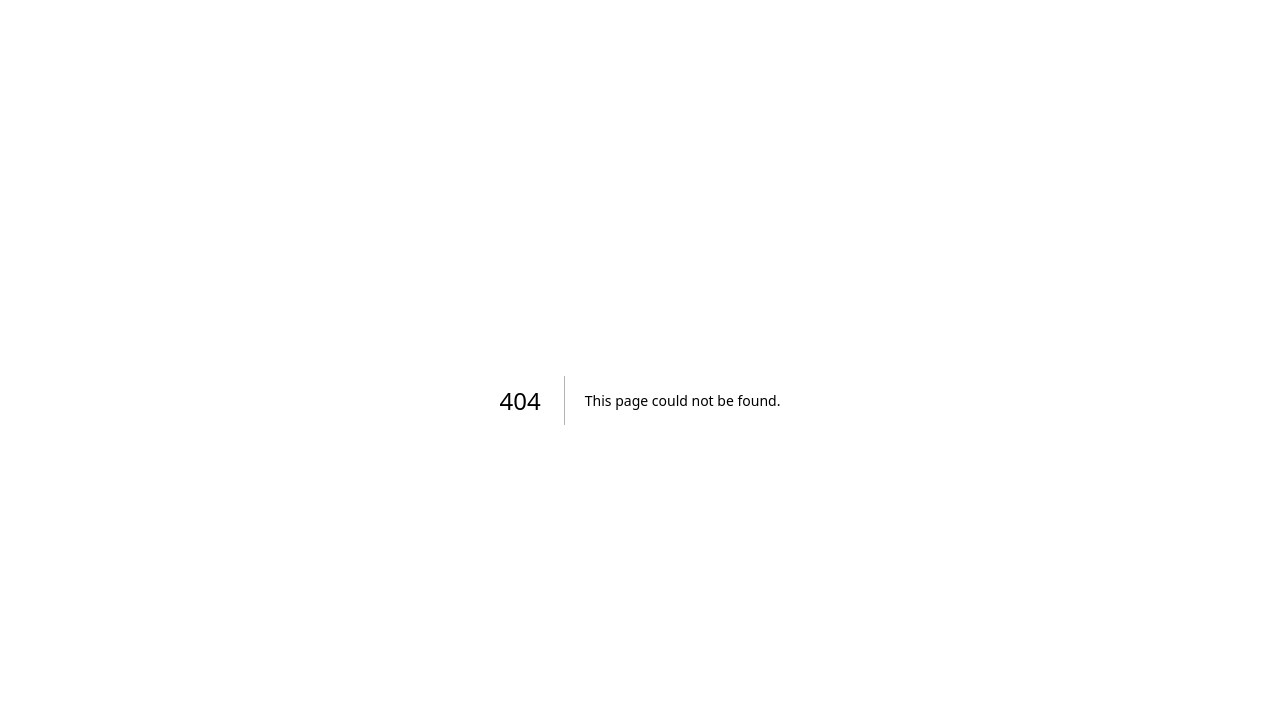
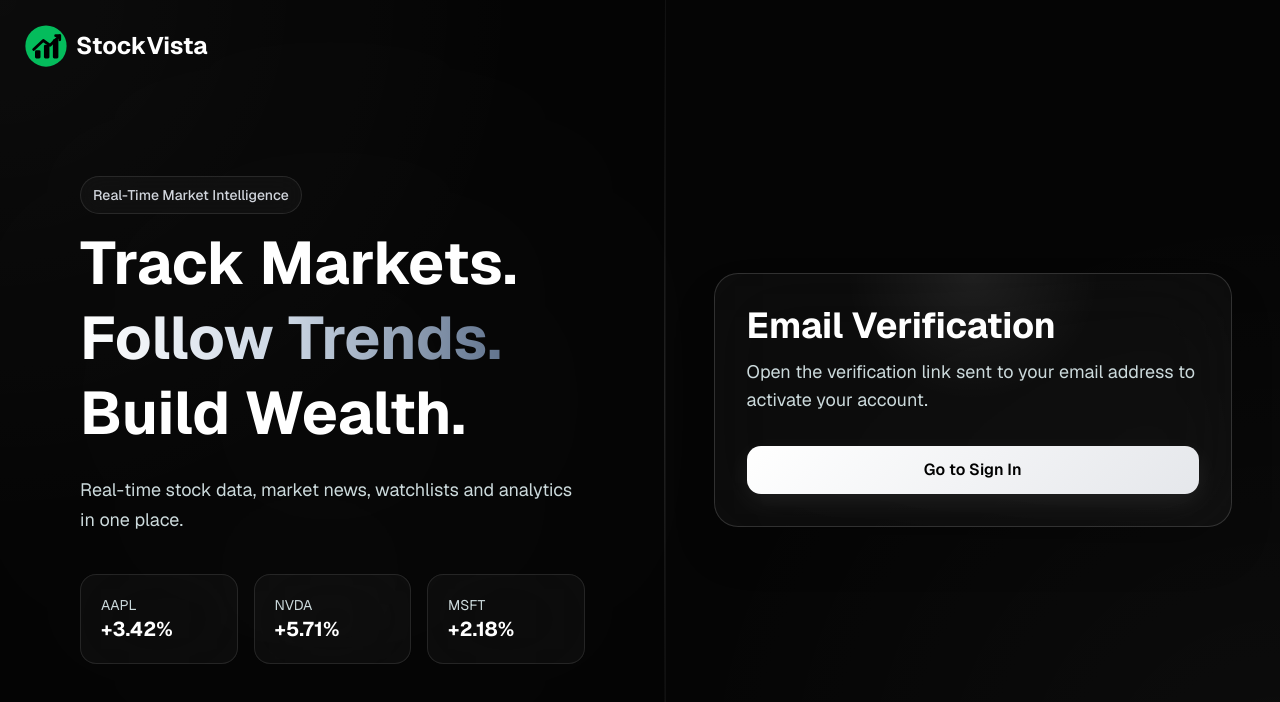
Before and after one commit to stackdev-ash/StockVista, a Next.js app: page /verify-email in a window 1280 px wide. Before the commit this address had no page. Shown: the top 702 px of the page. Built offline with nearby package versions, Linux system fonts and the light colour scheme; no server answers.

Commit message:
update authentication pages and UI

```diff
--- a/app/(auth)/sign-in/page.tsx
+++ b/app/(auth)/sign-in/page.tsx
@@ -9,6 +9,7 @@ import { toast } from "sonner";
 import { Button } from "@/components/ui/button";
 import InputField from "@/components/forms/InputField";
 import FooterLink from "@/components/forms/FooterLink";
+import OAuthButtons from "@/components/forms/OAuthButtons";
 
 const SignIn = () => {
   const router = useRouter();
@@ -58,6 +59,16 @@ const SignIn = () => {
         <p className="form-subtitle">
           Sign in to access your watchlist and market insights.
         </p>
+
+        <OAuthButtons />
+
+        <div className="my-5 flex items-center gap-3">
+          <div className="h-px flex-1 bg-white/10" />
+          <span className="text-xs uppercase tracking-wider text-gray-500">
+            or continue with email
+          </span>
+          <div className="h-px flex-1 bg-white/10" />
+        </div>
 
         <form onSubmit={handleSubmit(onSubmit)} className="space-y-5">
           <InputField
--- a/app/(auth)/sign-up/page.tsx
+++ b/app/(auth)/sign-up/page.tsx
@@ -5,7 +5,7 @@ import { Button } from "@/components/ui/button";
 import { Loader2 } from "lucide-react";
 import InputField from "@/components/forms/InputField";
 import FooterLink from "@/components/forms/FooterLink";
-import { signIn } from "next-auth/react";
+import OAuthButtons from "@/components/forms/OAuthButtons";
 import { signUpWithEmail } from "../../../lib/actions/auth.actions";
 import { useRouter } from "next/navigation";
 import { toast } from "sonner";
@@ -44,22 +44,8 @@ const SignUp = () => {
         return;
       }
 
-      const loginResult = await signIn("credentials", {
-        email: payload.email,
-        password: payload.password,
-        redirect: false,
-      });
-
-      if (loginResult?.error) {
-        toast.error("Account created but login failed");
-        router.push("/sign-in");
-        return;
-      }
-
-      toast.success("Account created successfully");
-
-      router.push("/");
-      router.refresh();
+      toast.success("Account created. Check your email to verify it.");
+      router.push("/verify-email?status=sent");
     } catch (e) {
       toast.error("Sign up failed", {
         description:
@@ -73,7 +59,19 @@ const SignUp = () => {
       <div className="auth-form-card signup-form-card z-10">
         <h1 className="form-title">Create Account</h1>
 
-        <p className="signup-subtitle">Start your investing journey with StockVista.</p>
+        <p className="signup-subtitle">
+          Start your investing journey with StockVista.
+        </p>
+
+        <OAuthButtons />
+
+        <div className="my-5 flex items-center gap-3">
+          <div className="h-px flex-1 bg-white/10" />
+          <span className="text-xs uppercase tracking-wider text-gray-500">
+            or sign up with email
+          </span>
+          <div className="h-px flex-1 bg-white/10" />
+        </div>
 
         <form onSubmit={handleSubmit(onSubmit)} className="signup-form">
           <InputField
--- /dev/null
+++ b/app/(auth)/verify-email/page.tsx
@@ -0,0 +1,69 @@
+import Link from "next/link";
+
+type VerifyEmailPageProps = {
+  searchParams: Promise<{
+    status?: string;
+    error?: string;
+  }>;
+};
+
+const errorMessages: Record<string, string> = {
+  "missing-or-invalid-token": "The verification link is missing a valid token.",
+  "invalid-token":
+    "This verification link is invalid or has already been used.",
+  "expired-token":
+    "This verification link has expired. Please sign up again or request a new link.",
+  "verification-failed":
+    "We could not verify your email right now. Please try again.",
+};
+
+export default async function VerifyEmailPage({
+  searchParams,
+}: VerifyEmailPageProps) {
+  const params = await searchParams;
+  const verified = params.status === "success";
+  const sent = params.status === "sent";
+  const error = params.error
+    ? (errorMessages[params.error] ?? "Email verification failed.")
+    : null;
+
+  return (
+    <div className="auth-form-card z-10">
+      <h1 className="form-title">
+        {verified
+          ? "Email Verified"
+          : sent
+            ? "Check Your Email"
+            : "Email Verification"}
+      </h1>
+
+      <p className="form-subtitle">
+        {verified
+          ? "Your StockVista account is verified. You can now sign in with your email and password."
+          : sent
+            ? "We sent a verification link to your email address. Open it within one hour to activate your account."
+            : (error ??
+              "Open the verification link sent to your email address to activate your account.")}
+      </p>
+
+      {error && (
+        <p className="mt-4 rounded-lg border border-red-500/30 bg-red-500/10 p-3 text-sm text-red-300">
+          {error}
+        </p>
+      )}
+
+      <Link
+        href="/sign-in"
+        className="cyan-btn mt-8 flex w-full items-center justify-center"
+      >
+        Go to Sign In
+      </Link>
+
+      {sent && (
+        <p className="mt-4 text-center text-sm text-gray-500">
+          If the email is not in your inbox, check your spam folder.
+        </p>
+      )}
+    </div>
+  );
+}
--- a/app/globals.css
+++ b/app/globals.css
@@ -235,15 +235,18 @@
     width: 1px;
     height: 100%;
 
-     background: linear-gradient(
-    to bottom,
-    transparent,
-    rgba(255,255,255,0.12),
-    transparent
-  );
+    background: linear-gradient(
+      to bottom,
+      transparent,
+      rgba(255, 255, 255, 0.12),
+      transparent
+    );
   }
   .auth-right-section {
-    @apply w-full lg:w-[48%] h-screen flex items-center justify-center px-8 lg:px-16 bg-transparent;
+    @apply w-full lg:w-[48%] min-h-screen lg:h-screen
+    flex items-center justify-center
+    px-4 py-6 lg:px-8 xl:px-12;
+    background: transparent;
   }
   .auth-blockquote {
     @apply text-sm md:text-xl lg:text-2xl font-medium text-gray-400 mb-1 md:mb-6 lg:mb-8;
@@ -255,9 +258,11 @@
     @apply border-6 border-gray-800 left-0 hidden w-[1024px] h-auto max-w-none lg:block rounded-xl shadow-2xl;
   }
   .auth-form-card {
-    @apply w-full max-w-[460px] rounded-3xl border border-white/15 backdrop-blur-2xl bg-white/[0.03] p-8 shadow-2xl relative overflow-hidden;
+    @apply w-full max-w-115 rounded-3xl
+    border border-white/15 backdrop-blur-2xl
+    bg-white/3 p-5 sm:p-7
+    shadow-2xl relative;
   }
-
   .auth-form-card::before {
     content: "";
     position: absolute;
@@ -271,16 +276,20 @@
     pointer-events: none;
   }
 
+  .auth-form-card:not(.signup-form-card) {
+    @apply max-w-135 p-6 sm:p-8;
+  }
+
   .signup-form-card {
-    @apply max-w-[500px] px-6 py-4 mt-1;
+    @apply max-w-125 px-5 py-4 sm:px-6;
   }
 
   .signup-form {
-    @apply space-y-3;
+    @apply space-y-2;
   }
 
   .signup-form .form-input {
-    @apply h-12 text-sm;
+    @apply h-10 text-sm;
   }
 
   .signup-form .form-label {
@@ -288,8 +297,9 @@
   }
 
   .signup-subtitle {
-    @apply text-gray-400 text-lg mb-7 mt-2;
+    @apply text-gray-400 text-base mb-4 mt-2;
   }
+
   .signup-form-card .form-title {
     @apply text-3xl mb-2;
   }
```
